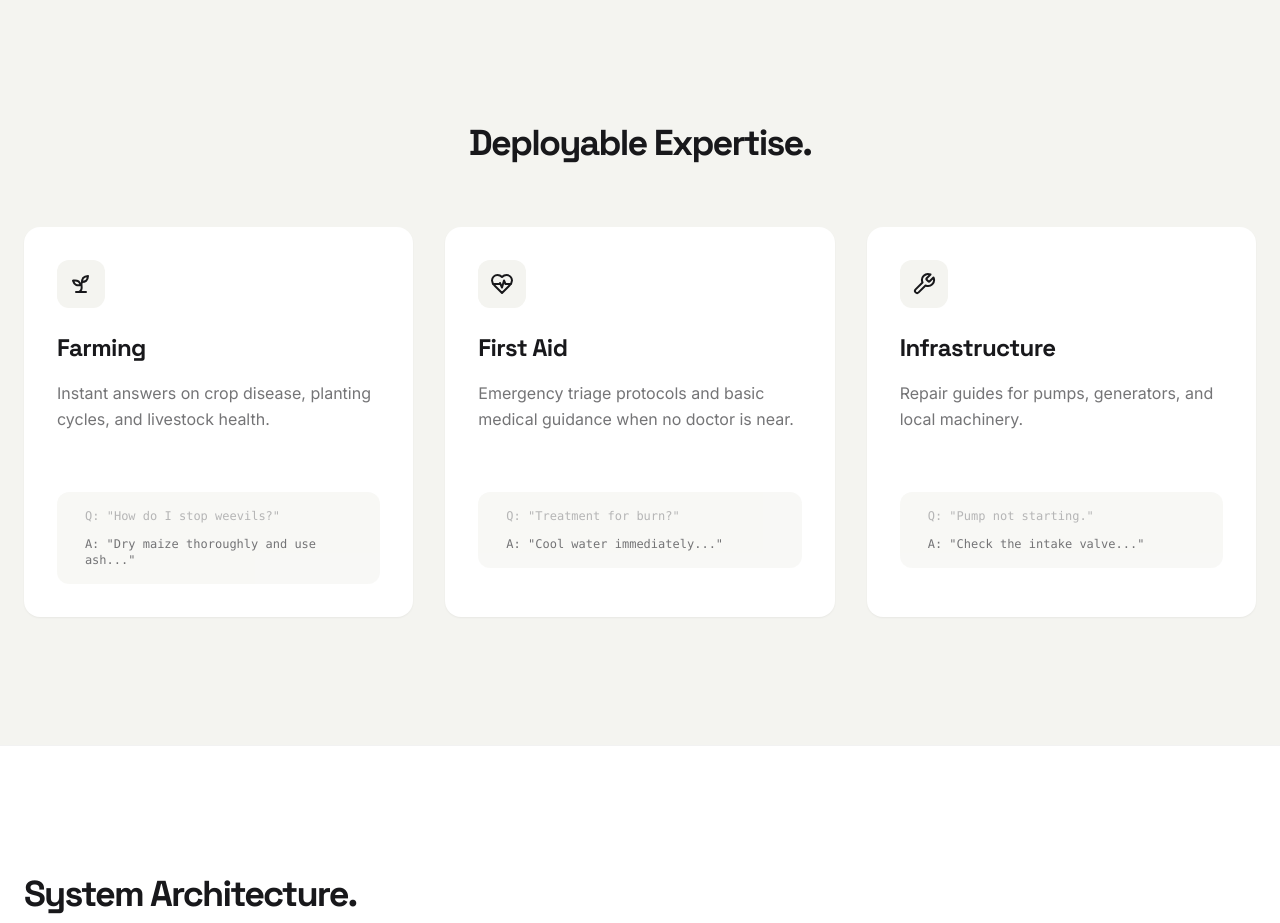
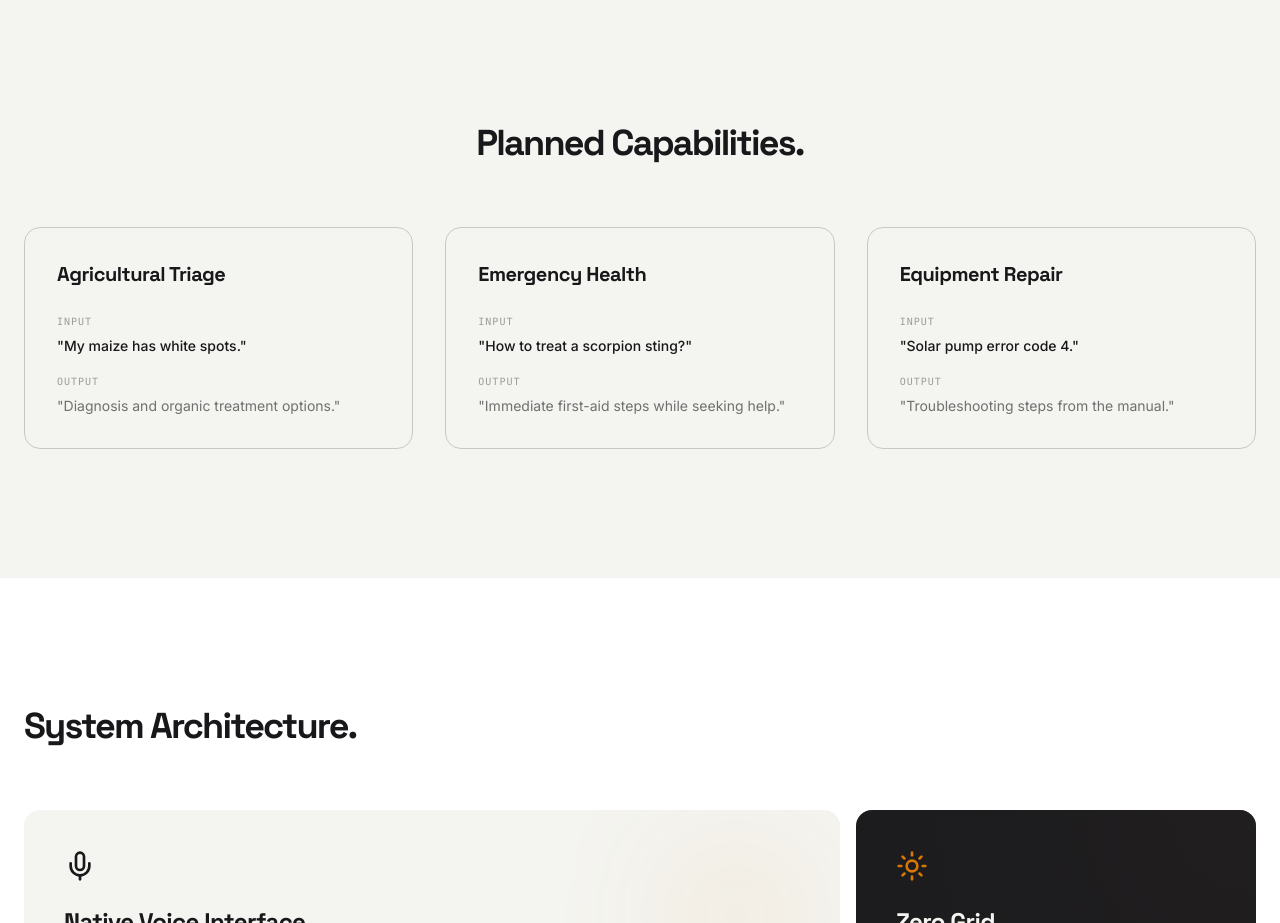
Before and after one commit to tristanclaw/SolarOracle, a React (Vite) app: page / in a window 1280 px wide. Shown: the part 1480-2403 px from the top of the page. Built offline with nearby package versions, Linux system fonts and the light colour scheme.

Commit message:
Replace Universal Knowledge with Planned Capabilities

```diff
--- a/src/LandingPage.jsx
+++ b/src/LandingPage.jsx
@@ -126,53 +126,41 @@ const SolarOracle = () => {
         </FadeIn>
       </section>
 
-      {/* Universal Knowledge Section */}
+      {/* Planned Capabilities (Replaces Universal Knowledge) */}
       <section id="knowledge" className="py-32 bg-bone border-t border-black/5">
          <div className="container mx-auto px-6">
             <FadeIn>
-               <h2 className="font-display font-bold text-4xl tracking-tighter mb-16 text-center">Deployable Expertise.</h2>
+               <h2 className="font-display font-bold text-4xl tracking-tighter mb-16 text-center">Planned Capabilities.</h2>
             </FadeIn>
 
             <div className="grid md:grid-cols-3 gap-8">
                {[
                   {
-                     icon: Sprout,
-                     title: "Farming",
-                     desc: "Instant answers on crop disease, planting cycles, and livestock health.",
-                     q: "How do I stop weevils?",
-                     a: "Dry maize thoroughly and use ash..."
+                     title: "Agricultural Triage",
+                     input: "My maize has white spots.",
+                     output: "Diagnosis and organic treatment options."
                   },
                   {
-                     icon: HeartPulse,
-                     title: "First Aid",
-                     desc: "Emergency triage protocols and basic medical guidance when no doctor is near.",
-                     q: "Treatment for burn?",
-                     a: "Cool water immediately..."
+                     title: "Emergency Health",
+                     input: "How to treat a scorpion sting?",
+                     output: "Immediate first-aid steps while seeking help."
                   },
                   {
-                     icon: Wrench,
-                     title: "Infrastructure",
-                     desc: "Repair guides for pumps, generators, and local machinery.",
-                     q: "Pump not starting.",
-                     a: "Check the intake valve..."
+                     title: "Equipment Repair",
+                     input: "Solar pump error code 4.",
+                     output: "Troubleshooting steps from the manual."
                   }
                ].map((item, i) => (
-                  <FadeIn key={i} delay={i * 0.1} className="bg-white p-8 rounded-2xl shadow-sm border border-transparent hover:border-black/5 transition-colors group">
-                     <div className="w-12 h-12 bg-bone rounded-xl flex items-center justify-center mb-6 group-hover:bg-accent/10 transition-colors">
-                        <item.icon className="w-6 h-6 text-ink group-hover:text-accent transition-colors" />
-                     </div>
-                     <h3 className="font-display font-bold text-2xl tracking-tight mb-4">{item.title}</h3>
-                     <p className="text-ink/60 mb-8 leading-relaxed h-20">{item.desc}</p>
-
-                     {/* Chat Bubble Visual */}
-                     <div className="bg-bone rounded-xl p-4 text-xs font-mono space-y-3 opacity-60 group-hover:opacity-100 transition-opacity">
-                        <div className="flex gap-2">
-                           <div className="w-1 h-full bg-black/20 rounded-full"></div>
-                           <span className="text-ink/50">Q: "{item.q}"</span>
+                  <FadeIn key={i} delay={i * 0.1} className="border border-ink/20 rounded-2xl p-8 hover:border-ink/50 transition-colors">
+                     <h3 className="font-display font-bold text-xl tracking-tight mb-6">{item.title}</h3>
+                     <div className="space-y-4 text-sm">
+                        <div>
+                           <div className="text-[10px] font-mono text-ink/40 uppercase tracking-widest mb-1">Input</div>
+                           <p className="font-medium text-ink">"{item.input}"</p>
                         </div>
-                        <div className="flex gap-2">
-                           <div className="w-1 h-full bg-accent rounded-full"></div>
-                           <span className="text-ink font-medium">A: "{item.a}"</span>
+                        <div>
+                           <div className="text-[10px] font-mono text-ink/40 uppercase tracking-widest mb-1">Output</div>
+                           <p className="text-ink/60">"{item.output}"</p>
                         </div>
                      </div>
                   </FadeIn>
```
